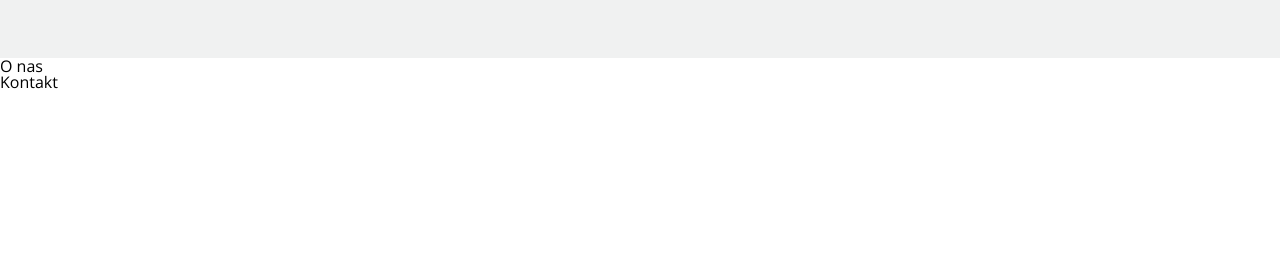
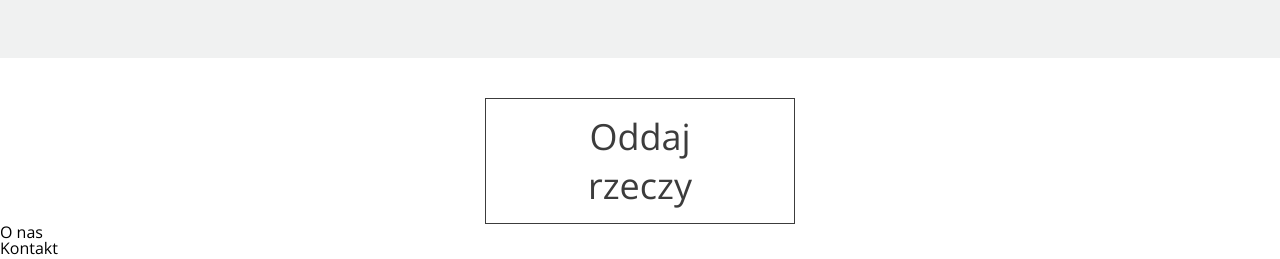
Before and after one commit to Marcin32167/Oddaj_rzeczy, a React (Vite) app: page / in a window 1280 px wide. Shown: the part 1913-2172 px from the top of the page. Before the commit the page ends 2006 px from the top, so only its background shows below. Built offline with nearby package versions, Linux system fonts and the light colour scheme.

Commit message:
section give away with button to login added

```diff
--- a/src/components/Home.jsx
+++ b/src/components/Home.jsx
@@ -4,6 +4,7 @@ import HomeThreeColumns from "./HomeThreeColumns.jsx";
 import OddajRzeczy from "./OddajRzeczy.jsx";
 import AboutUs from "./AboutUs.jsx";
 import Contact from "./Contact.jsx";
+import Oddaj from "./Oddaj.jsx";
 import '../scss/main.scss';
 
 const Home = () => {
@@ -13,6 +14,7 @@ const Home = () => {
             <HeroSection />
             <HomeThreeColumns/>
             <OddajRzeczy />
+            <Oddaj />
             <AboutUs />
             <Contact />
 
--- a/src/components/HomeThreeColumns.jsx
+++ b/src/components/HomeThreeColumns.jsx
@@ -1,6 +1,6 @@
 const HomeThreeColumns = () => {
     return (
-        <div className="three__columns">
+        <section className="three__columns">
             <div className="columns__wrapper">
                 <div className="box__column">
                     <p className="title__three">10</p>
@@ -21,7 +21,7 @@ const HomeThreeColumns = () => {
                         enim a elit viverra elementum. <br />Aliquam erat volutpat.</p>
                 </div>
             </div>
-        </div>
+        </section>
     );
 };
 
--- a/src/components/Oddaj.jsx
+++ b/src/components/Oddaj.jsx
@@ -1,9 +1,19 @@
+import React from "react";
+import {Link} from "react-router-dom";
+
 const Oddaj = () => {
     return (
-        <>
-            <h1>Oddaj</h1>
-
-        </>
+        <section className="container container__giveaway">
+            <ButtonLink to="/logowanie" label={<span className="break-word">Oddaj<br />rzeczy</span>} />
+        </section>
     )
 }
+
+const ButtonLink = ({ to, label }) => {
+    return (
+        <button className="main__btn">
+            <Link to={to}>{label}</Link>
+        </button>
+    );
+};
 export default Oddaj;
--- a/src/components/OddajRzeczy.jsx
+++ b/src/components/OddajRzeczy.jsx
@@ -6,7 +6,7 @@ import icon4 from "../assets/Icon-4.svg";
 
 const OddajRzeczy = () => {
     return (
-        <div className="container__giveaway">
+        <section className="container__giveaway">
             <div className="box__giveaway">
                 <div className="giveaway__title--wrapper">
                 <h2 className="giveaway__title">Wystarczą 4 proste kroki</h2>
@@ -36,7 +36,7 @@ const OddajRzeczy = () => {
                 </div>
 
             </div>
-        </div>
+        </section>
     )
 }
 export default OddajRzeczy;
--- /dev/null
+++ b/src/scss/global/_Oddaj.scss
@@ -0,0 +1,6 @@
+@import '../settings/colors';
+@import '../settings/fonts';
+
+.container .container__giveaway {
+  padding-top: 35px;
+}
--- a/src/scss/global/_buttons.scss
+++ b/src/scss/global/_buttons.scss
@@ -51,3 +51,18 @@
   color: $fourth-color;
   font-weight: 300;
 }
+
+.main__btn {
+  font-size: 2.25rem;
+  background-color: $white-color;
+  padding: 13px 93px 13px 93px;
+  border: solid 0.75px $fourth-color;
+  width: 310px;
+}
+
+.main__btn a {
+  text-decoration: none;
+  font-family: $font-base;
+  color: $fourth-color;
+  font-weight: 300;
+}
--- a/src/scss/main.scss
+++ b/src/scss/main.scss
@@ -6,6 +6,7 @@
 @import "global/HeroSection";
 @import "global/ThreeColumns";
 @import "global/OddajRzeczy";
+@import "global/Oddaj";
 
 
 * {
```
